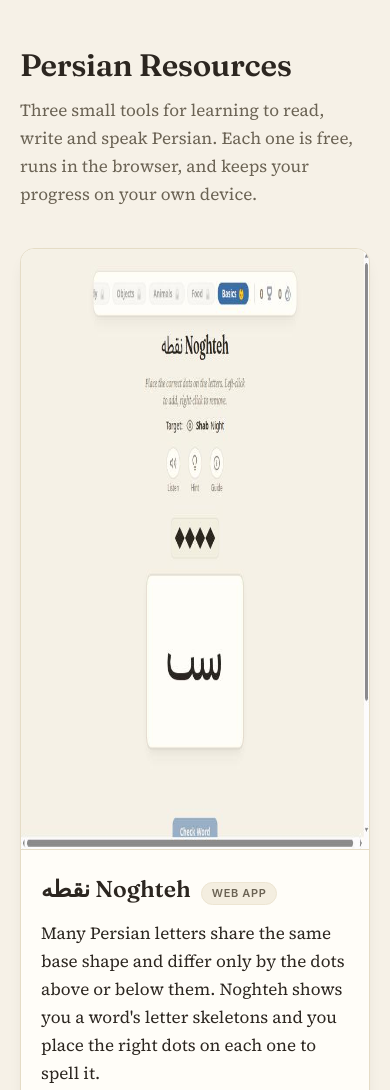
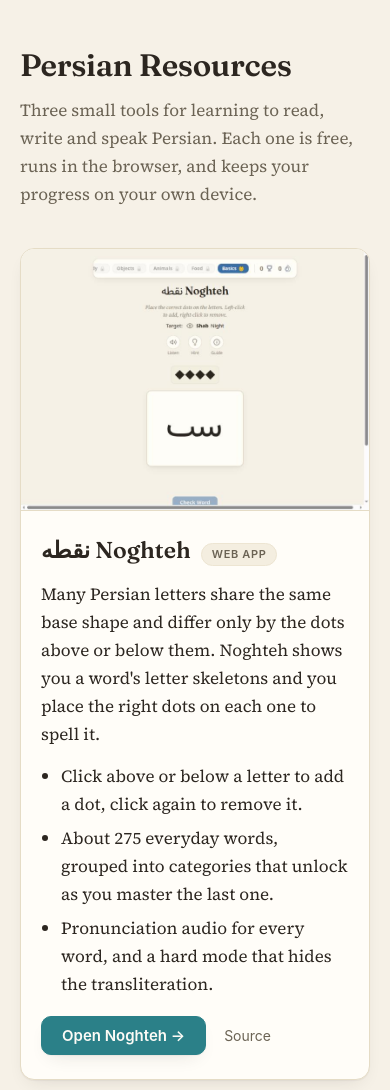
Before and after one commit to jkcog/persian-resources, a plain HTML site: page index.html in a window 390 px wide. Shown: the top 1090 px of the page. Drawn offline with Linux system fonts and the light colour scheme.

Commit message:
Fix stretched screenshots on mobile
Adding width/height attributes to reserve layout space meant the
height attribute won as a fixed pixel value on browsers without
attr()-based aspect-ratio support, while width:100% kept shrinking —
stretching the images on narrow viewports. height:auto fixes it while
keeping the layout-shift protection.

Co-Authored-By: Claude Sonnet 5 <noreply@anthropic.com>
Claude-Session: https://claude.ai/code/session_01BMYQiEAYykVcBdUJa1zKZf

```diff
--- a/style.css
+++ b/style.css
@@ -39,7 +39,7 @@ header .fa{font-family:var(--fa);font-weight:400}
 .project li:last-child{margin-bottom:0}
 
 .shot{display:block;width:100%;border-bottom:1px solid var(--line)}
-.shot img{width:100%;display:block}
+.shot img{width:100%;height:auto;display:block}
 
 /* every CTA ends in an arrow: all of them genuinely navigate off this page, so the
    arrow is a consistent "leaves this site" signal rather than decoration */
```
